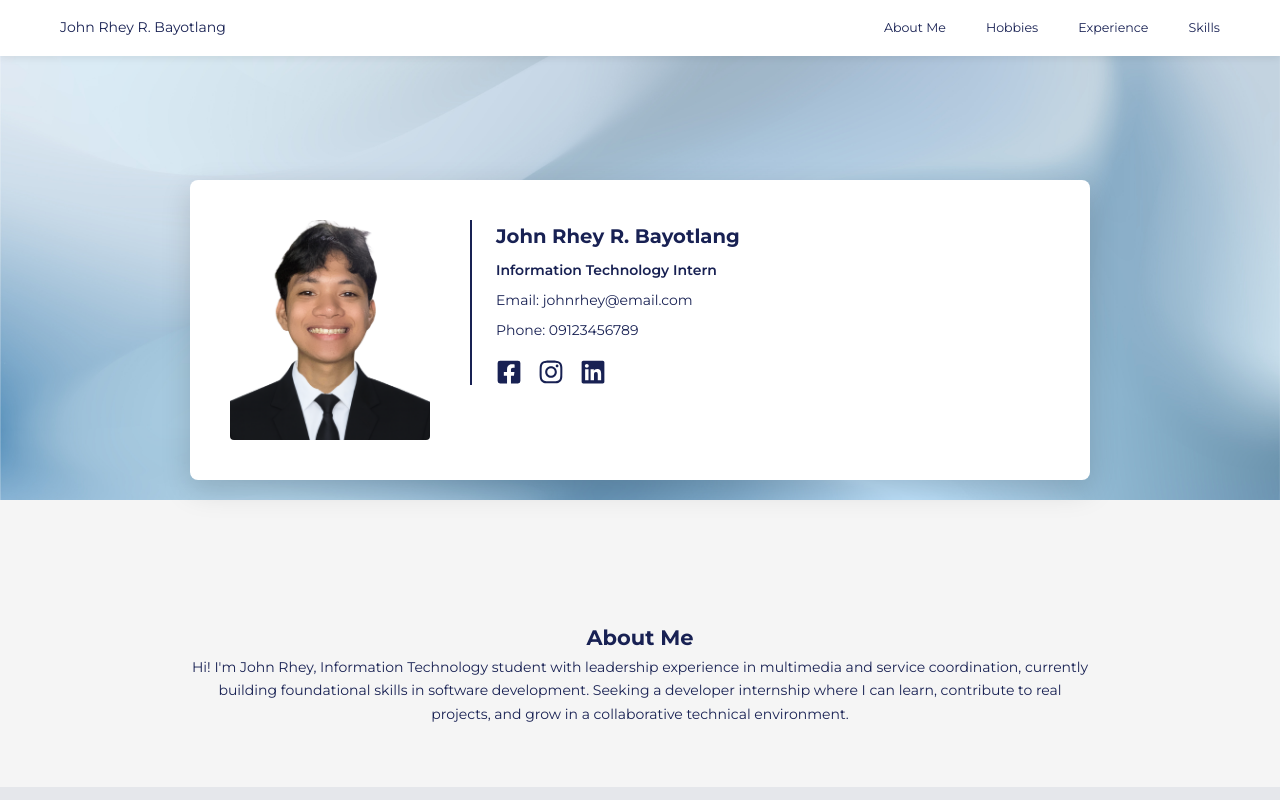
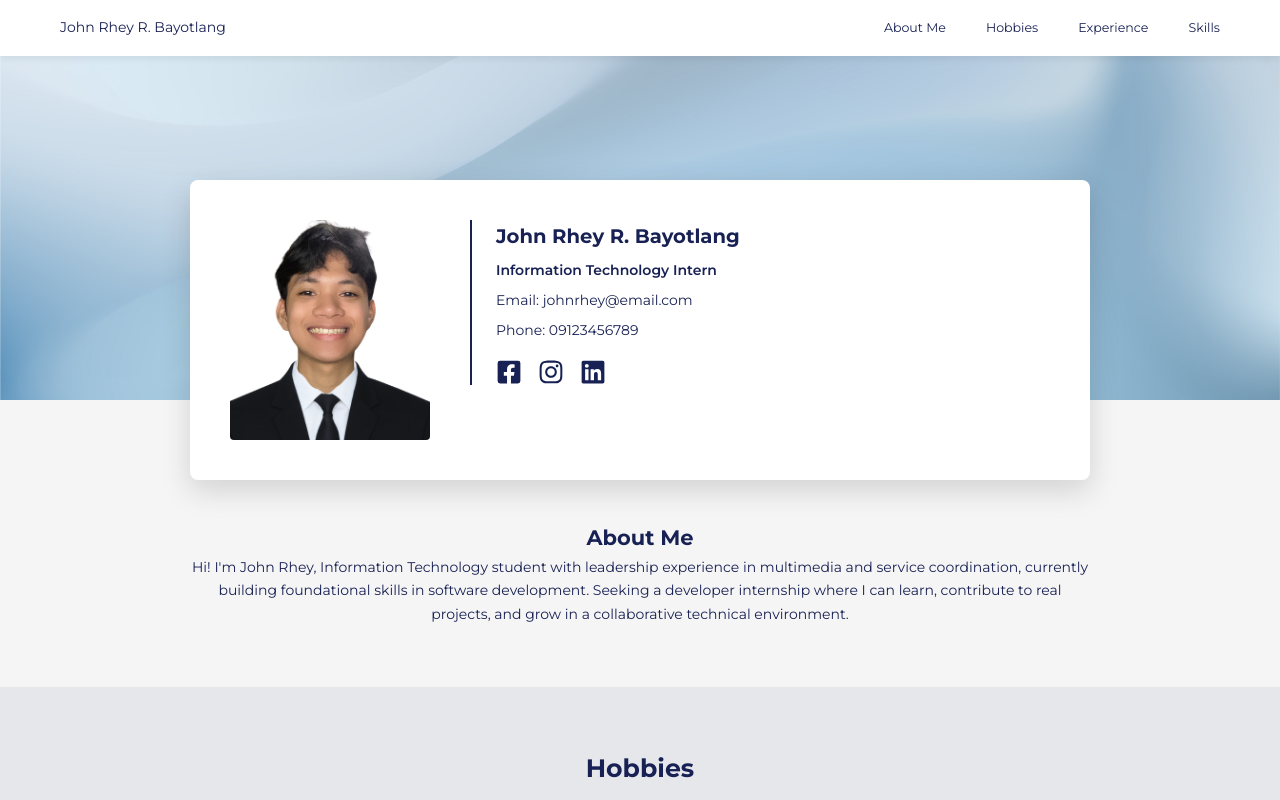
Before and after one commit to JohnRhey3/React_CV-Portfolio, a React (Vite) app in the folder JohnRhey-CV/: page / in a window 1280 px wide. Shown: the top 800 px of the page. Built offline with nearby package versions, Linux system fonts and the light colour scheme.

Commit message:
Modified Profile card placement

```diff
--- a/JohnRhey-CV/src/App.css
+++ b/JohnRhey-CV/src/App.css
@@ -1,9 +1,7 @@
 @import url("https://fonts.googleapis.com/css2?family=Montserrat:ital,wght@0,100..900;1,100..900&display=swap");
 @import url('https://fonts.googleapis.com/css2?family=Cinzel:wght@400;600&family=Raleway:wght@300;400;500&display=swap');
 
-/* ── Reset ── */
-* {
-  box-sizing: border-box;
+* {  box-sizing: border-box;
   margin: 0;
   padding: 0;
 }
@@ -12,12 +10,11 @@ html, body {
   overflow-x: hidden;
   max-width: 100%;
   font-family: 'Montserrat', sans-serif;
-  font-size: 14px;           /* single base font size for the whole page */
+  font-size: 14px;
   color: #182153;
   line-height: 1.7;
 }
 
-/* ── Shared layout ── */
 .section {
   width: 100%;
   padding: 60px 40px;
@@ -35,7 +32,6 @@ html, body {
   margin-bottom: 30px;
 }
 
-/* ── Header / Navbar ── */
 .header {
   padding: 16px 60px;
   background: white;
@@ -69,7 +65,7 @@ html, body {
   color: #2563eb;
 }
 
-/* ── Profile ── */
+/*Profile*/
 .profile {
   background-size: cover;
   background-position: center;
@@ -78,6 +74,7 @@ html, body {
   justify-content: center;
   align-items: flex-end;
   padding: 120px 20px 80px 20px;
+  height: 400px;
 }
 
 .profile-card {
@@ -90,7 +87,7 @@ html, body {
   max-width: 900px;
   width: 100%;
   position: relative;
-  bottom: -60px;
+  bottom: -160px;
   align-items: flex-start;
 }
 
@@ -143,19 +140,19 @@ html, body {
   color: #2563eb;
 }
 
-/* ── About ── */
+/*About*/
 .about {
   background-color: #f5f5f5;
   padding: 120px 40px 60px 40px;
   text-align: center;
 }
 
-/* ── Hobbies ── */
+/*Hobbies*/
 .hobbies {
   background-color: #e5e7eb;
 }
 
-/* ── Experience ── */
+/*Experience*/
 .experience {
   background-color: #d1d5db;
 }
@@ -213,7 +210,7 @@ html, body {
   color: #444;
 }
 
-/* ── Skills ── */
+/*Skills*/
 .skills {
   position: relative;
   background: linear-gradient(160deg, #0f1840 0%, #1a2355 50%, #111a3e 100%);
```
